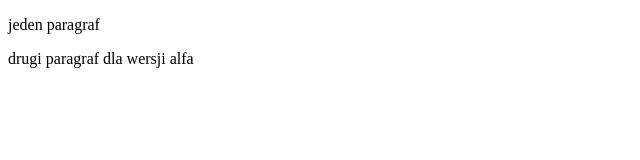
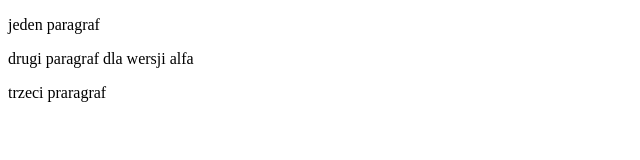
Before and after one commit to khorzon/khorzon.github.io, a plain HTML site: page index.html in a window 1280 px wide. Shown: the whole page, without its empty margins (0-640 px from the left). Drawn offline with Linux system fonts and the light colour scheme.

Commit message:
druga zmiana versja alfa

```diff
--- a/index.html
+++ b/index.html
@@ -11,6 +11,7 @@
 <div>
     <p>jeden paragraf</p>
     <p>drugi paragraf dla wersji alfa</p>
+    <p>trzeci praragraf</p>
 </div>
 
 </body>
```
